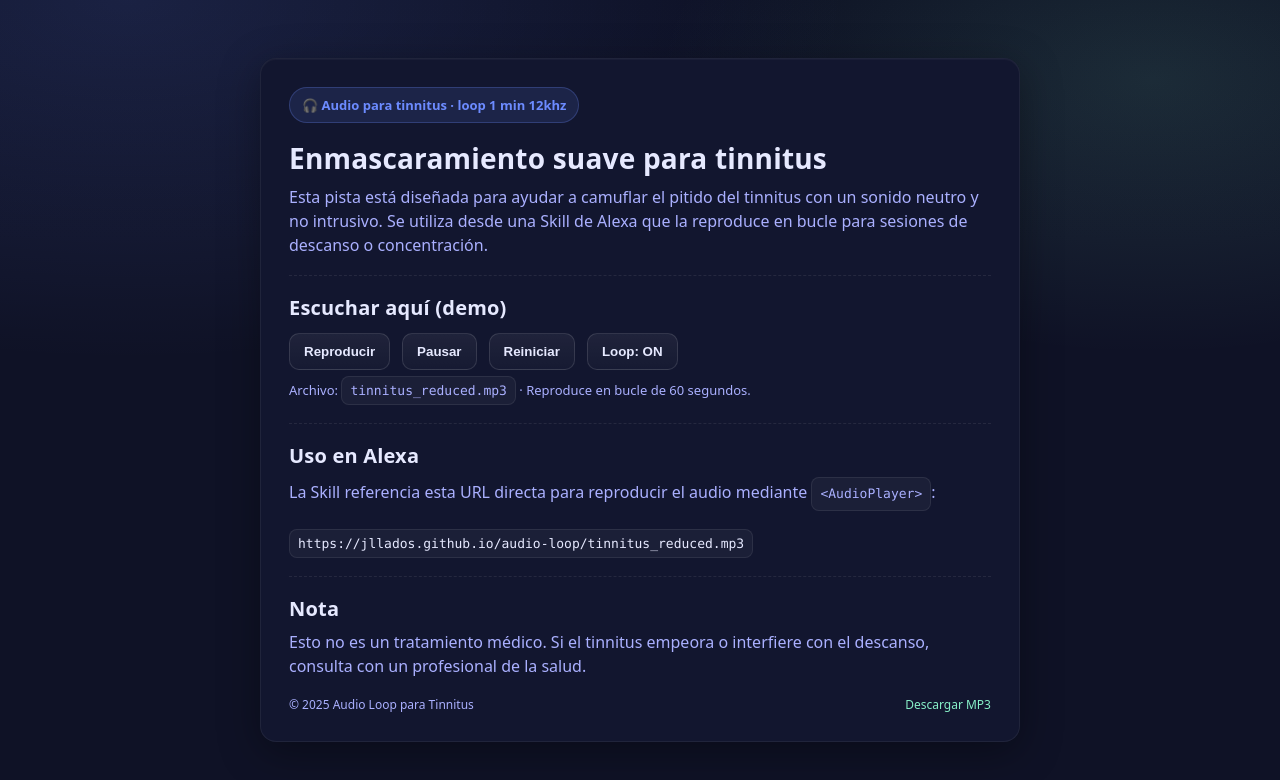
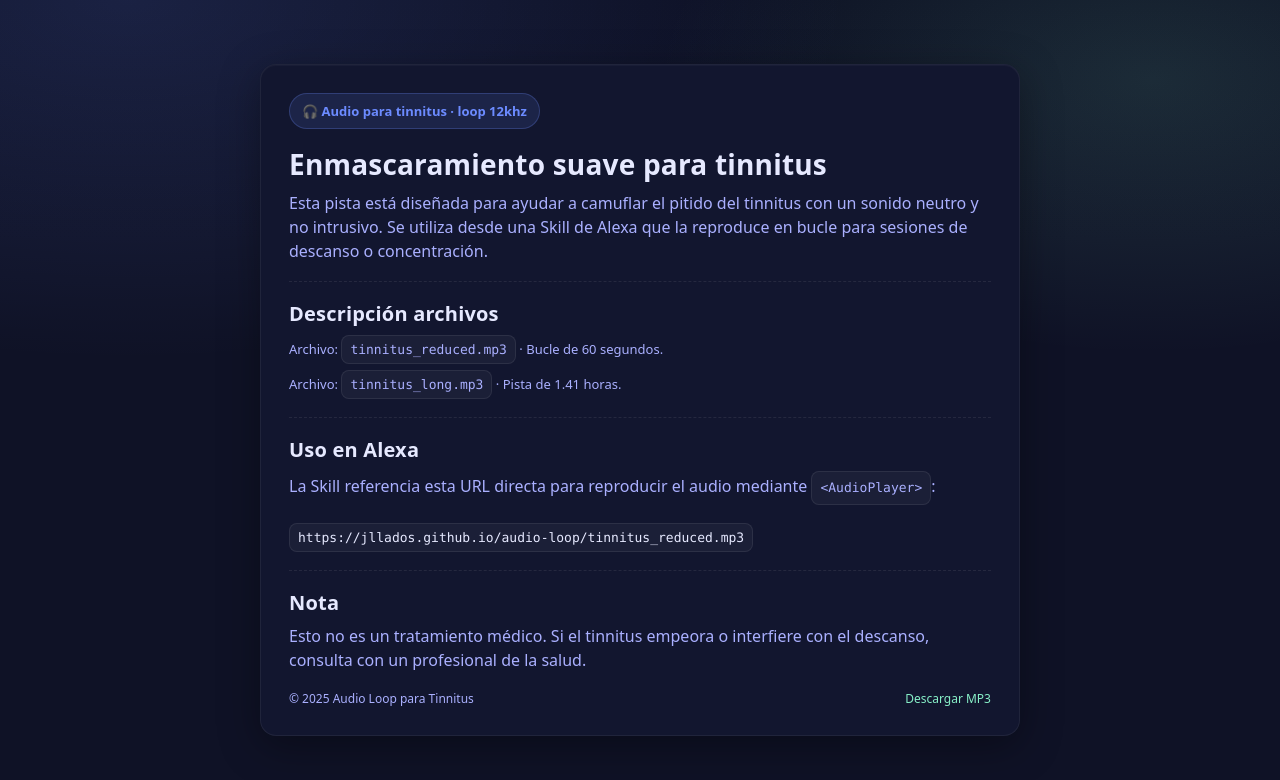
Before and after one commit to jllados/audio-loop, a plain HTML site: page index.html in a window 1280 px wide. Drawn offline with Linux system fonts and the light colour scheme.

Commit message:
Update index.html

```diff
--- a/index.html
+++ b/index.html
@@ -121,7 +121,7 @@
 <body>
   <main class="card" role="main">
     <div class="pill" aria-label="Información de la pista">
-      🎧 Audio para tinnitus · loop 1 min 12khz
+      🎧 Audio para tinnitus · loop 12khz
     </div>
     <h1 class="title">Enmascaramiento suave para tinnitus</h1>
     <p class="subtitle">
@@ -129,15 +129,9 @@
     </p>
 
     <div class="section" aria-labelledby="repro">
-      <h2 id="repro" class="title" style="font-size:20px;">Escuchar aquí (demo)</h2>
-      <div class="controls">
-        <button id="play">Reproducir</button>
-        <button id="pause">Pausar</button>
-        <button id="restart">Reiniciar</button>
-        <button id="toggleLoop">Loop: ON</button>
-      </div>
-      <div class="hint">Archivo: <span class="mono">tinnitus_reduced.mp3</span> · Reproduce en bucle de 60 segundos.</div>
-      <audio id="audio" src="loop.mp3" preload="auto" loop></audio>
+      <h2 id="repro" class="title" style="font-size:20px;">Descripción archivos</h2>
+      <div class="hint">Archivo: <span class="mono">tinnitus_reduced.mp3</span> · Bucle de 60 segundos.</div>
+	  <div class="hint">Archivo: <span class="mono">tinnitus_long.mp3</span> · Pista de 1.41 horas.</div>
     </div>
 
     <div class="section" aria-labelledby="alexa">
```
